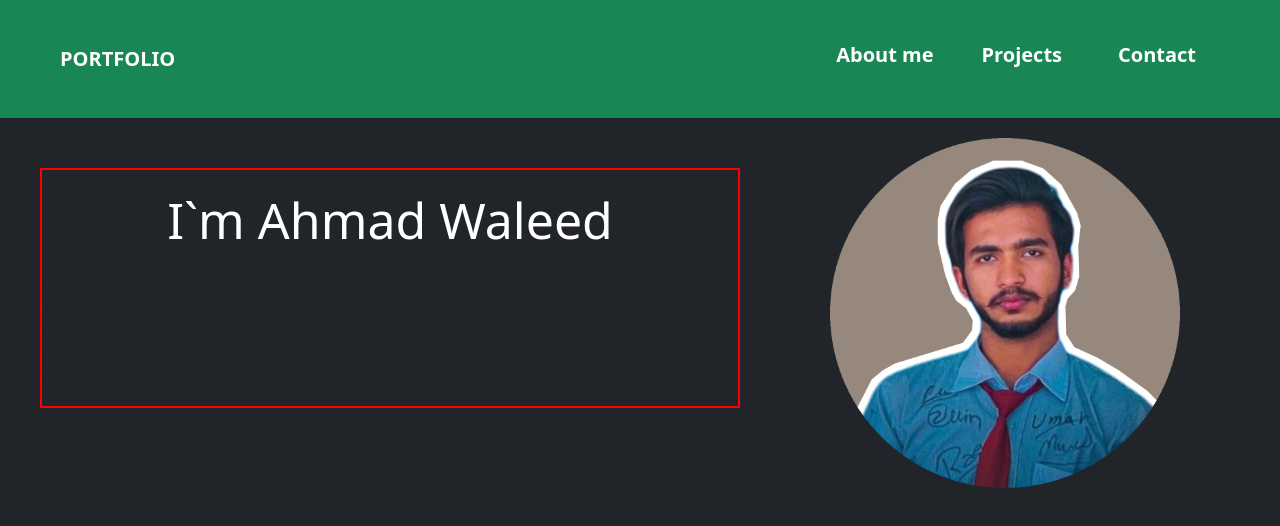
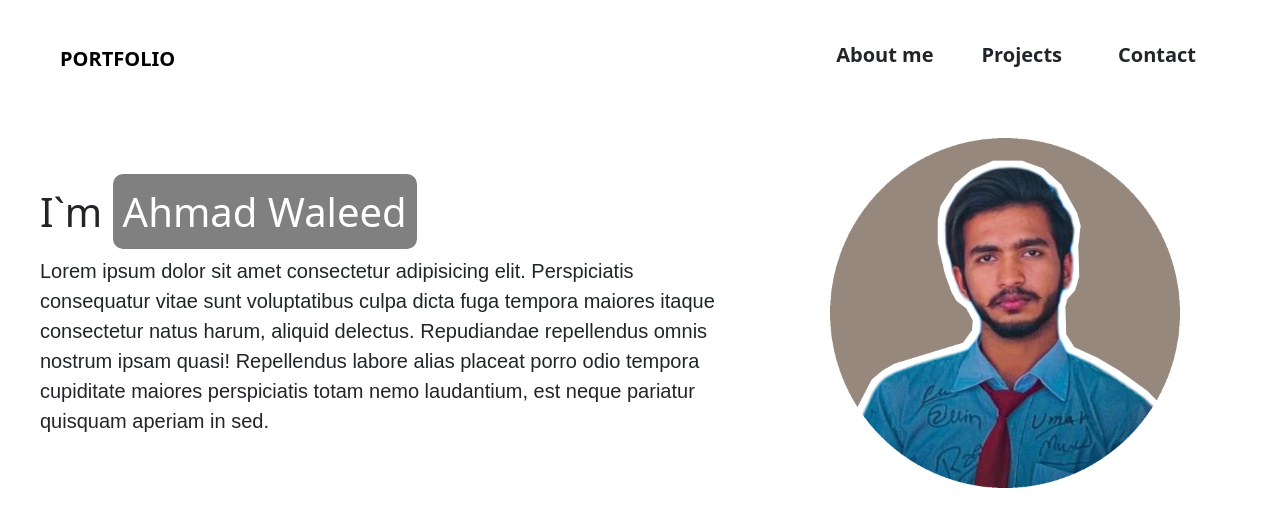
Before and after one commit to Ahmadwaleed11/Portfolio, a plain HTML site: page index.html in a window 1280 px wide. Drawn offline with nearby package versions, Linux system fonts and the light colour scheme.

Commit message:
Harrasment with header

```diff
--- a/index.html
+++ b/index.html
@@ -10,10 +10,10 @@
         integrity="sha384-LN+7fdVzj6u52u30Kp6M/trliBMCMKTyK833zpbD+pXdCLuTusPj697FH4R/5mcr" crossorigin="anonymous">
 </head>
 
-<body class="bg-dark" >
-    <nav class="navbar navbar-expand-lg  bg-success">
+<body class="bg-white" >
+    <nav class="navbar navbar-expand-lg  bg-white">
         <div class="container-fluid">
-            <a class="navbar-brand fs-5 text-white fw-semibold px-5" href="#">PORTFOLIO</a>
+            <a class="navbar-brand fs-5 text-darkfw px-5 fw-bolder" href="#">PORTFOLIO</a>
             <!-- <button class="navbar-toggler" type="button" data-bs-toggle="collapse" data-bs-target="#navbarNav"
                 aria-controls="navbarNav" aria-expanded="false" aria-label="Toggle navigation">
                 <span class="navbar-toggler-icon"></span>
@@ -21,13 +21,13 @@
             <div class="collapse navbar-collapse" id="navbarNav">
                 <ul class="navbar-nav ms-auto mb-2 px-5">
                     <li class="nav-item">
-                        <a class="nav-link  my-4 px-4 fs-5 text-white fw-semibold" aria-current="page" href="#">About me</a>
+                        <a class="nav-link  my-4 px-4 fs-5 text-dark fw-semibold" aria-current="page" href="#">About me</a>
                     </li>
                     <li class="nav-item">
-                        <a class="nav-link me-2 my-4 px-4 fs-5 text-white fw-semibold" href="#">Projects</a>
+                        <a class="nav-link me-2 my-4 px-4 fs-5 text-dark fw-semibold" href="#">Projects</a>
                     </li>
                     <li class="nav-item">
-                        <a class="nav-link my-4 px-4 fs-5 text-white fw-semibold" href="#">Contact</a>
+                        <a class="nav-link my-4 px-4 fs-5 text-dark fw-semibold" href="#">Contact</a>
                     </li>
 
                 </ul>
@@ -36,12 +36,14 @@
     </nav>
   <header>
     <div class="text">
-        <h2 class="display-4 mb-20 text-white">I`m Ahmad Waleed</h2>
+        <h2>I`m <span>Ahmad Waleed</span></h2>
+        <!-- <h2 class="display-4 mb-20 text-secondary">I`m <span>Ahmad Waleed</span></h2> -->
         <p>Lorem ipsum dolor sit amet consectetur adipisicing elit. Perspiciatis consequatur vitae sunt voluptatibus culpa dicta fuga tempora maiores itaque consectetur natus harum, aliquid delectus. Repudiandae repellendus omnis nostrum ipsam quasi! Repellendus labore alias placeat porro odio tempora cupiditate maiores perspiciatis totam nemo laudantium, est neque pariatur quisquam aperiam in sed.</p>
     </div>
 
     <img src="./picofme (2).png" alt="" srcset="">
   </header>
+
 
 
 
--- a/style.css
+++ b/style.css
@@ -18,18 +18,33 @@ margin-right: 100px;
 }
 .text{
     position: absolute;
-    border: 2px solid red;
+
 margin-top: 50px;
 margin-left: 40px;
 width: 700px;
+font-size: large;
 
 
 
 }
 .text h2{
-    color: red;
-    font-size: 50px;
-    text-align: center;
+
+    font-size: 40px;
+    text-align: start;
     margin-top: 20px;
     margin-bottom: 20px;
 }
+span{
+   background-color: gray;
+   color: white;
+   padding: 10px;
+   border-radius: 10px;
+}
+.text p{
+    font-family: sans-serif;
+    font-size: 20px;
+    margin-top: 20px;
+    margin-bottom: 20px;
+    text-align: start;
+    font-weight: 500;
+}
```
